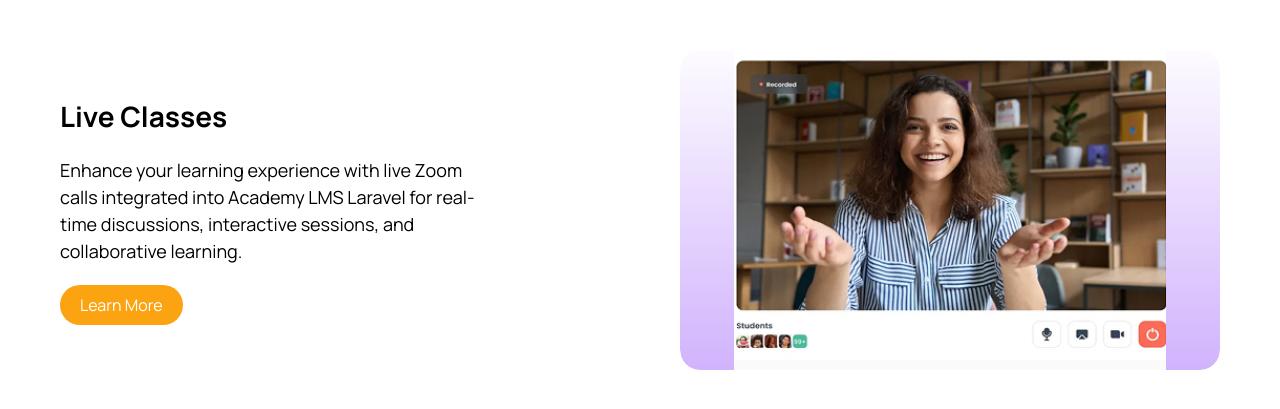
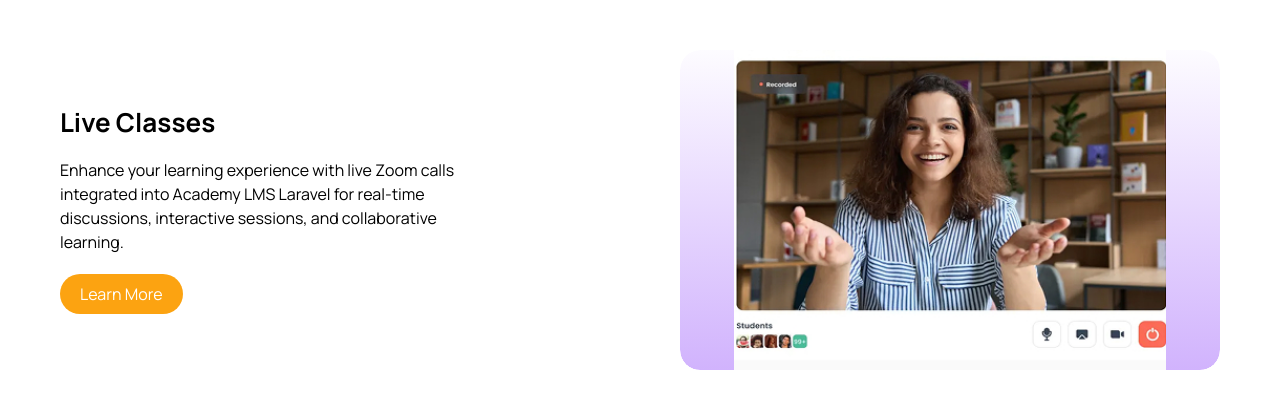
Before and after one commit to shaheerkhanm/lmsdomain-landing-frontend, a Next.js app: page / in a window 1280 px wide. Shown: the part 2584-2993 px from the top of the page. Built offline with nearby package versions, Linux system fonts and the light colour scheme.

Commit message:
scrollSectionChange

```diff
--- a/components/sections/AdvantageSection/AdvantageScrollMain.tsx
+++ b/components/sections/AdvantageSection/AdvantageScrollMain.tsx
@@ -88,7 +88,7 @@ function AdvantageScrollMain() {
 
                     // timeline
                     const animation = gsap.timeline({
-                        defaults: { duration: 1, ease: "power3.inOut" },
+                        defaults: { duration: 1, ease: "power2.inOut" },
                     });
 
                     // right block images
@@ -147,10 +147,10 @@ function AdvantageScrollMain() {
                                     <img src={item.image} alt={item.title} className="w-full h-full object-cover" />
                                 </div>
 
-                                <h3 className="text-black font-bold 2xl:!text-[40px] xl:!text-[32px] lg:!text-[28px] md:!text-[26px] !text-[20px]">
+                                <h3 className="text-black font-bold lg:text-[26px] md:text-[20px] text-[18px] leading-tight">
                                     {item.title}
                                 </h3>
-                                <p className="main-para 2xl:!text-[28px] xl:!text-[20px] lg:!text-[18px] lg:w-[80%]">
+                                <p className="main-para 2xl:text-[18px] text-[16px] lg:w-[80%]">
                                     {item.description}
                                 </p>
                                 <Link href={""} className="py-2 px-5 bg-[#FCA311] text-white hover:bg-MainColor common-transition w-fit rounded-full text-[16px]" > Learn More </Link>
```
